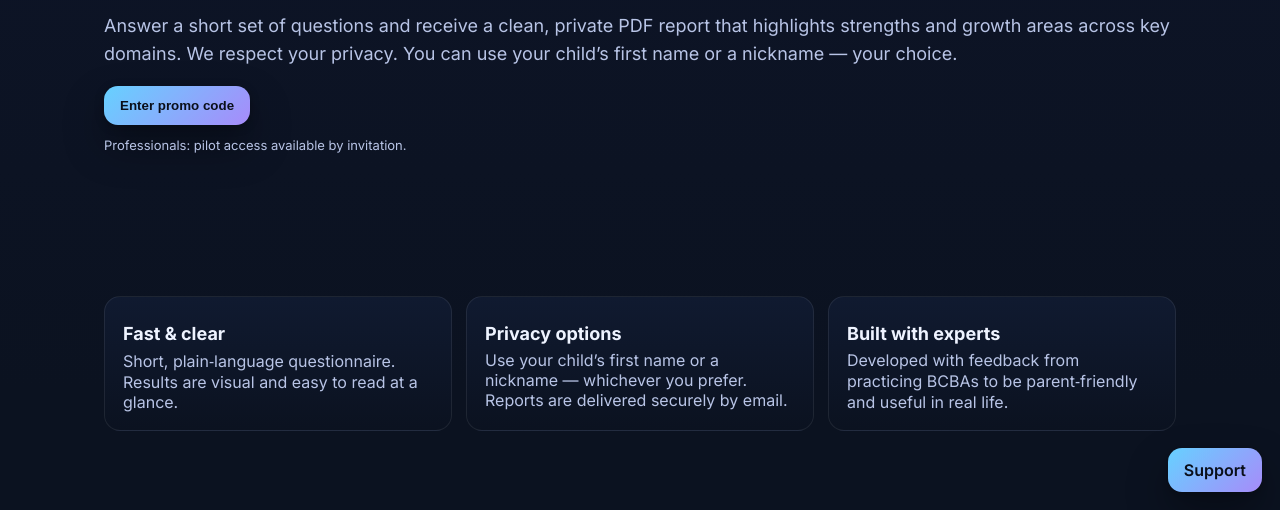
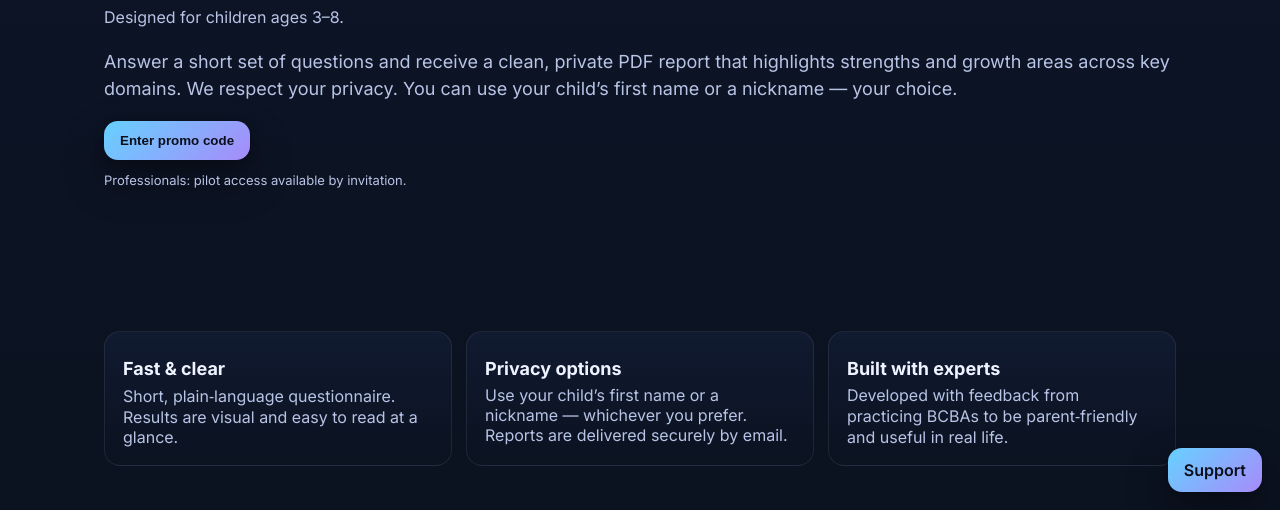
Before and after one commit to trajectorymap/TrajectoryMap, a plain HTML site: page index.html in a window 1280 px wide. Shown: the part 290-800 px from the top of the page. Drawn offline with Linux system fonts and the light colour scheme.

Commit message:
Add files via upload

```diff
--- a/index.html
+++ b/index.html
@@ -90,6 +90,7 @@
       <div>
         <div class="eyebrow">Pilot • Parent-friendly snapshot</div>
         <h2 class="hero-title">A clear, visual report of your child's profile — in minutes</h2>
+        <p style="color:var(--muted);font-size:16px;margin:8px 0">Designed for children ages 3–8.</p>
         <p>Answer a short set of questions and receive a clean, private PDF report that highlights strengths and growth areas across key domains. We respect your privacy. You can use your child’s first name or a nickname — your choice.</p>
         <div class="hero-ctas">
           <button class="btn btn-primary" id="promoBtn" type="button">Enter promo code</button>
```
